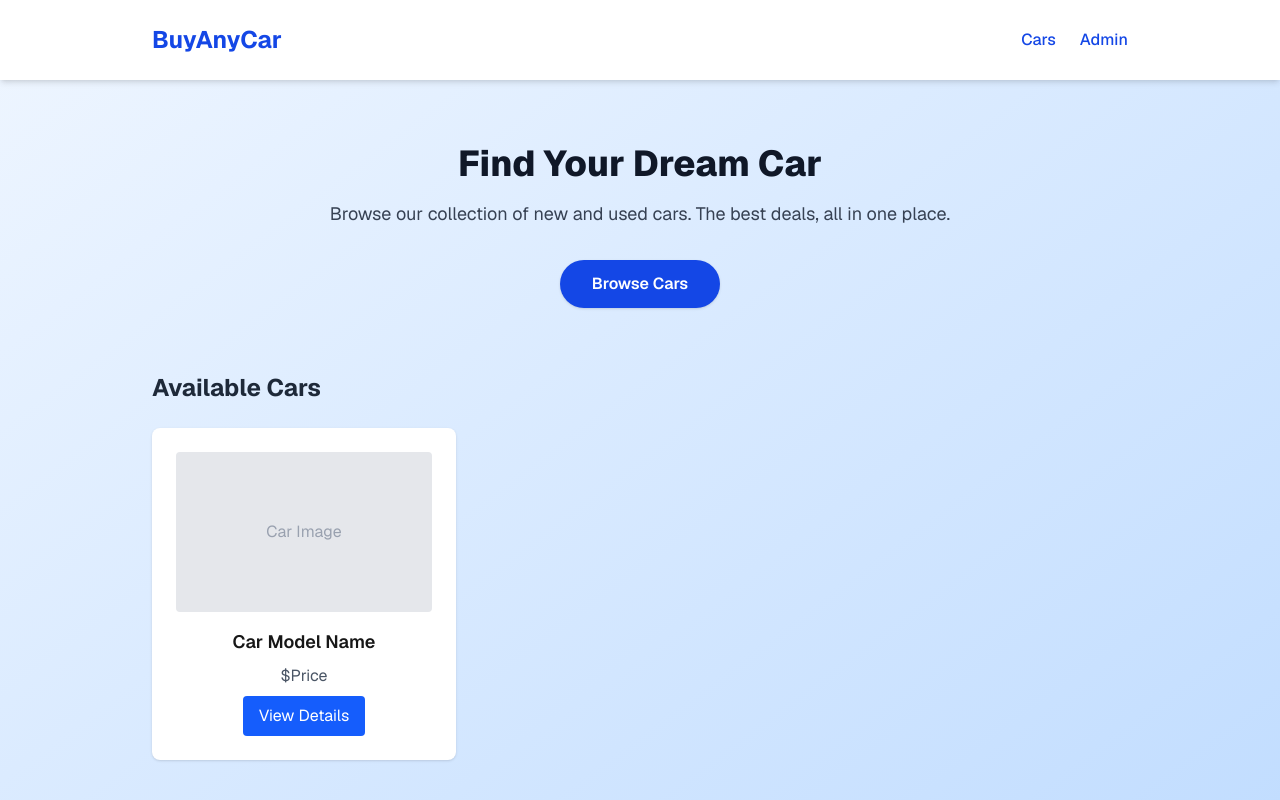
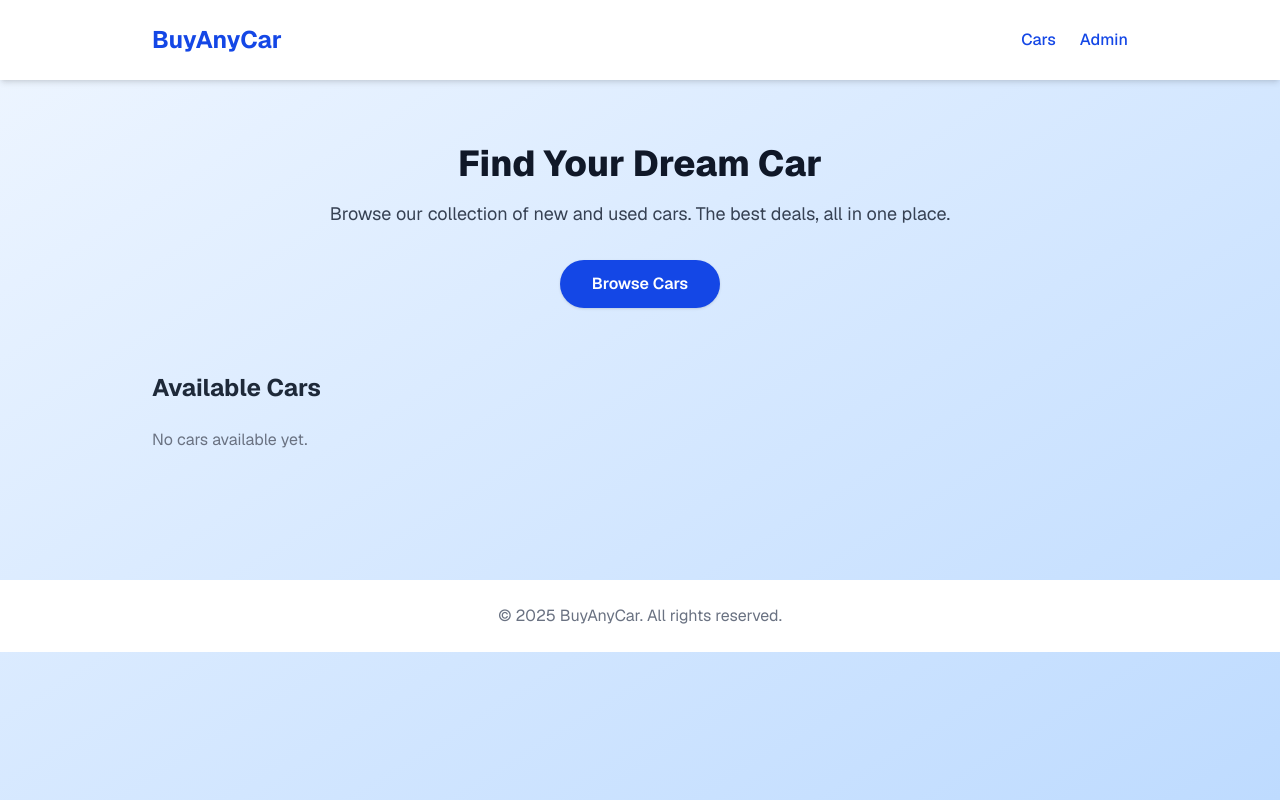
Before and after one commit to BemnetKassa/buy-any-car, a Next.js app in the folder frontend/: page /landingPage in a window 1280 px wide. Shown: the top 800 px of the page. Built offline with nearby package versions, Linux system fonts and the light colour scheme.

Commit message:
Persist car data and display listings from localStorage
Admin page now saves new car entries to localStorage and redirects to the landing page upon submission. Landing page dynamically loads and displays car listings from localStorage, replacing static placeholders with real data.

```diff
--- a/frontend/app/admin/page.tsx
+++ b/frontend/app/admin/page.tsx
@@ -1,20 +1,28 @@
 
 import { useState } from "react";
+import { useRouter } from "next/navigation";
 
-export default function AdminPage() {
-	// Placeholder state for form fields
+
 	const [model, setModel] = useState("");
 	const [price, setPrice] = useState("");
 	const [image, setImage] = useState("");
+	const router = useRouter();
 
-	// Placeholder submit handler
+	// Save car to localStorage and redirect to landing page
 	const handleSubmit = (e: React.FormEvent) => {
 		e.preventDefault();
-		// Here you would send data to backend
-		alert(`Car added: ${model} - $${price}`);
+		const newCar = { model, price, image };
+		let cars = [];
+		if (typeof window !== "undefined") {
+			const stored = localStorage.getItem("cars");
+			cars = stored ? JSON.parse(stored) : [];
+			cars.push(newCar);
+			localStorage.setItem("cars", JSON.stringify(cars));
+		}
 		setModel("");
 		setPrice("");
 		setImage("");
+		router.push("/landingPage");
 	};
 
 	return (
--- a/frontend/app/landingPage/page.tsx
+++ b/frontend/app/landingPage/page.tsx
@@ -1,5 +1,18 @@
 
+import { useEffect, useState } from "react";
+
+"use client";
+import { useEffect, useState } from "react";
 export default function LandingPage() {
+	const [cars, setCars] = useState<Array<{ model: string; price: string; image: string }>>([]);
+
+	useEffect(() => {
+		if (typeof window !== "undefined") {
+			const stored = localStorage.getItem("cars");
+			setCars(stored ? JSON.parse(stored) : []);
+		}
+	}, []);
+
 	return (
 		<div className="min-h-screen bg-gradient-to-br from-blue-50 to-blue-200 dark:from-gray-900 dark:to-gray-800 font-sans">
 			<header className="w-full py-6 bg-white shadow-md dark:bg-gray-900">
@@ -19,17 +32,25 @@ export default function LandingPage() {
 				</section>
 				<section id="cars" className="w-full">
 					<h3 className="text-2xl font-bold text-gray-800 dark:text-gray-100 mb-6">Available Cars</h3>
-					{/* Placeholder for car listings */}
 					<div className="grid grid-cols-1 sm:grid-cols-2 md:grid-cols-3 gap-8">
-						<div className="bg-white dark:bg-gray-900 rounded-lg shadow p-6 flex flex-col items-center">
-							<div className="w-full h-40 bg-gray-200 dark:bg-gray-700 rounded mb-4 flex items-center justify-center">
-								<span className="text-gray-400 dark:text-gray-500">Car Image</span>
-							</div>
-							<h4 className="text-lg font-semibold mb-2">Car Model Name</h4>
-							<p className="text-gray-600 dark:text-gray-300 mb-2">$Price</p>
-							<button className="mt-auto px-4 py-2 bg-blue-600 text-white rounded hover:bg-blue-700 transition">View Details</button>
-						</div>
-						{/* Add more car cards here dynamically later */}
+						{cars.length === 0 ? (
+							<div className="col-span-full text-gray-500 dark:text-gray-400">No cars available yet.</div>
+						) : (
+							cars.map((car, idx) => (
+								<div key={idx} className="bg-white dark:bg-gray-900 rounded-lg shadow p-6 flex flex-col items-center">
+									<div className="w-full h-40 bg-gray-200 dark:bg-gray-700 rounded mb-4 flex items-center justify-center overflow-hidden">
+										{car.image ? (
+											<img src={car.image} alt={car.model} className="object-cover h-full w-full" />
+										) : (
+											<span className="text-gray-400 dark:text-gray-500">Car Image</span>
+										)}
+									</div>
+									<h4 className="text-lg font-semibold mb-2">{car.model}</h4>
+									<p className="text-gray-600 dark:text-gray-300 mb-2">${car.price}</p>
+									<button className="mt-auto px-4 py-2 bg-blue-600 text-white rounded hover:bg-blue-700 transition">View Details</button>
+								</div>
+							))
+						)}
 					</div>
 				</section>
 			</main>
```
